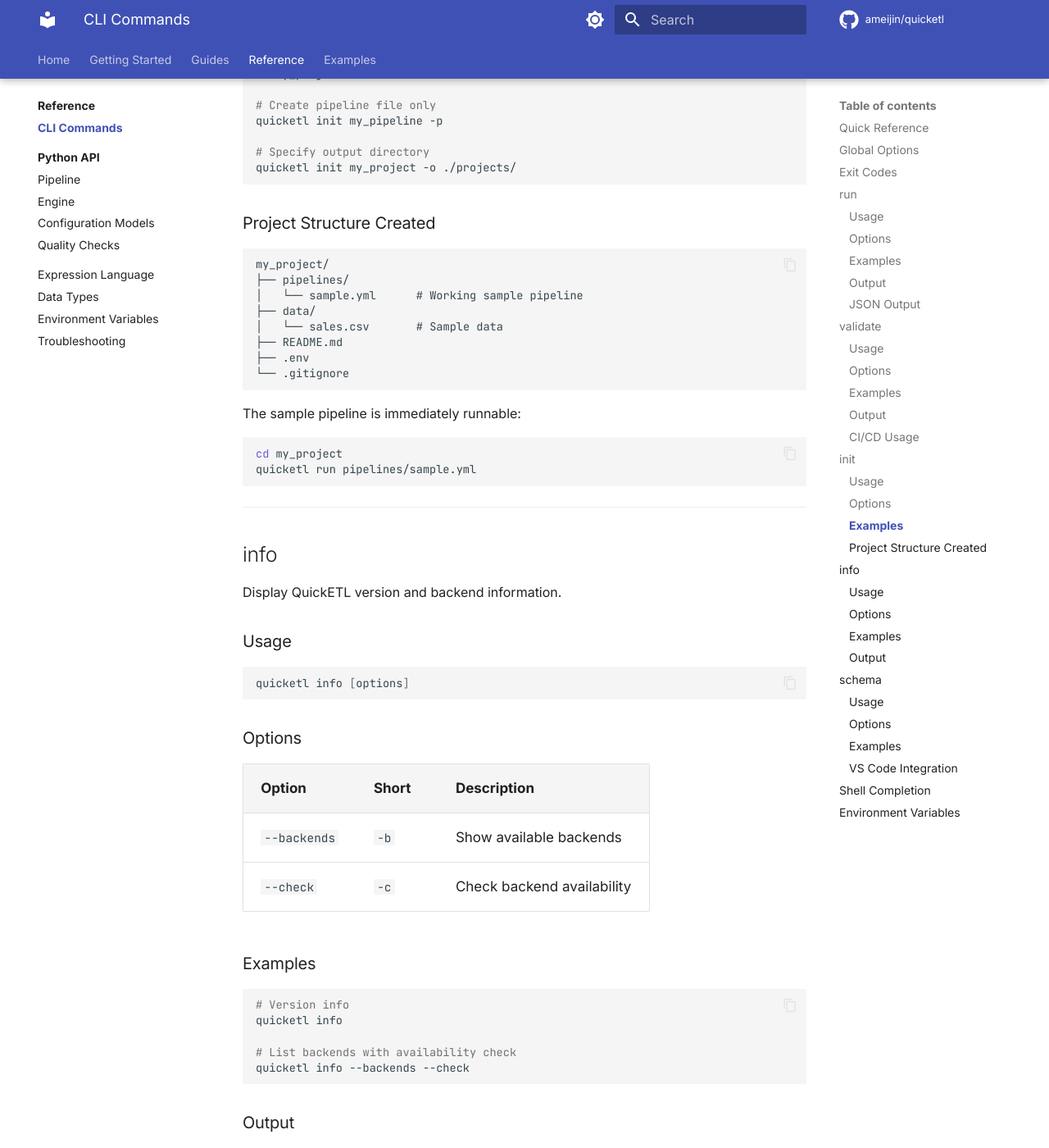
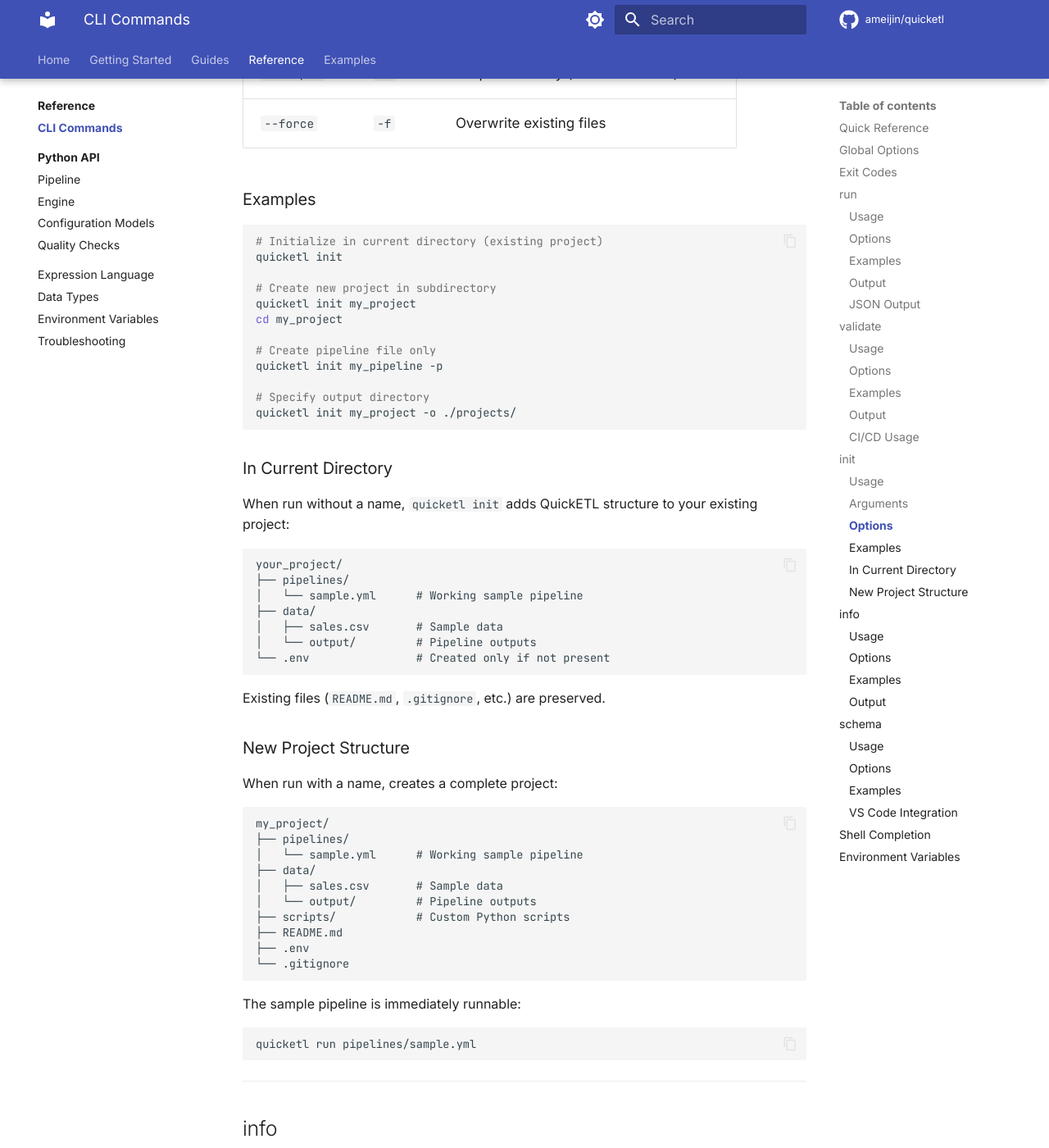
Before and after one commit to ameijin/quicketl, an MkDocs documentation site: the page built from docs/reference/cli.md, in a window 1280 px wide and 1400 px high, scrolled down 5272 px. Shown: the whole window at 82% size. Built offline with MkDocs 1.6.1 and Material for MkDocs 9.7.7, drawn with Linux system fonts in a browser that asks for light colours; comment, search, counter and statistics services are not loaded; the version menu is left out; some of the changed text lies outside the part shown.

Commit message:
update docs with optional name to cli init

````diff
--- a/docs/reference/cli.md
+++ b/docs/reference/cli.md
@@ -180,26 +180,35 @@ Errors:
 
 ## init {#init}
 
-Initialize a new QuickETL project or pipeline file.
+Initialize QuickETL in the current directory or create a new project.
 
 ### Usage
 
 ```bash
-quicketl init <name> [options]
+quicketl init [name] [options]
 ```
+
+### Arguments
+
+| Argument | Required | Description |
+|----------|----------|-------------|
+| `name` | No | Project name. If omitted, initializes in current directory |
 
 ### Options
 
 | Option | Short | Description |
 |--------|-------|-------------|
-| `--pipeline` | `-p` | Create pipeline file only (not full project) |
+| `--pipeline` | `-p` | Create pipeline file only (requires name) |
 | `--output` | `-o` | Output directory (default: current) |
 | `--force` | `-f` | Overwrite existing files |
 
 ### Examples
 
 ```bash
-# Create full project
+# Initialize in current directory (existing project)
+quicketl init
+
+# Create new project in subdirectory
 quicketl init my_project
 cd my_project
 
@@ -210,14 +219,34 @@ quicketl init my_pipeline -p
 quicketl init my_project -o ./projects/
 ```
 
-### Project Structure Created
+### In Current Directory
+
+When run without a name, `quicketl init` adds QuickETL structure to your existing project:
+
+```
+your_project/
+├── pipelines/
+│   └── sample.yml      # Working sample pipeline
+├── data/
+│   ├── sales.csv       # Sample data
+│   └── output/         # Pipeline outputs
+└── .env                # Created only if not present
+```
+
+Existing files (`README.md`, `.gitignore`, etc.) are preserved.
+
+### New Project Structure
+
+When run with a name, creates a complete project:
 
 ```
 my_project/
 ├── pipelines/
 │   └── sample.yml      # Working sample pipeline
 ├── data/
-│   └── sales.csv       # Sample data
+│   ├── sales.csv       # Sample data
+│   └── output/         # Pipeline outputs
+├── scripts/            # Custom Python scripts
 ├── README.md
 ├── .env
 └── .gitignore
@@ -226,7 +255,6 @@ my_project/
 The sample pipeline is immediately runnable:
 
 ```bash
-cd my_project
 quicketl run pipelines/sample.yml
 ```
 
````
Also changed, not shown: README.md (+4 -1 lines), docs/getting-started/quickstart.md (+31 -4 lines).
